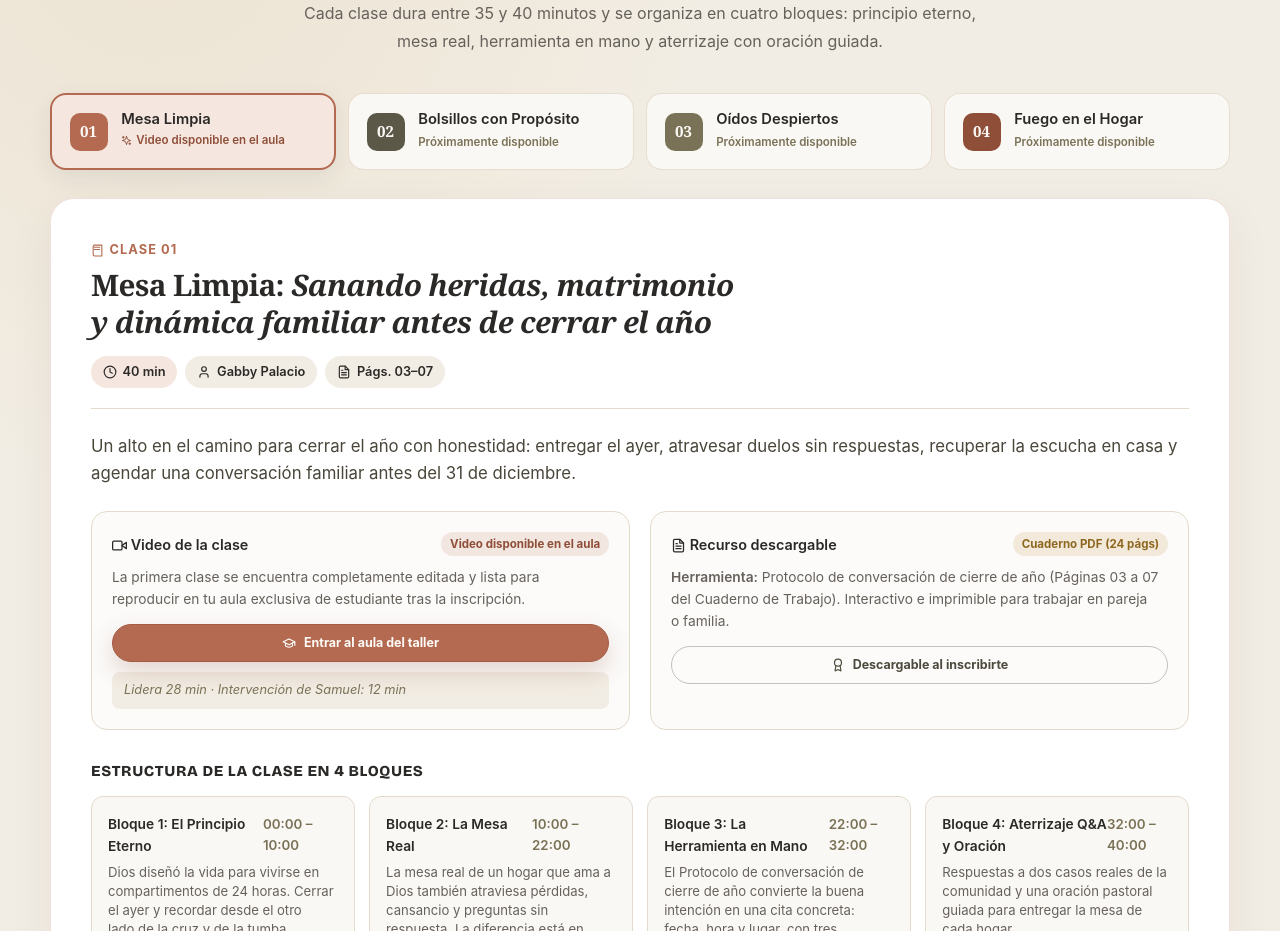
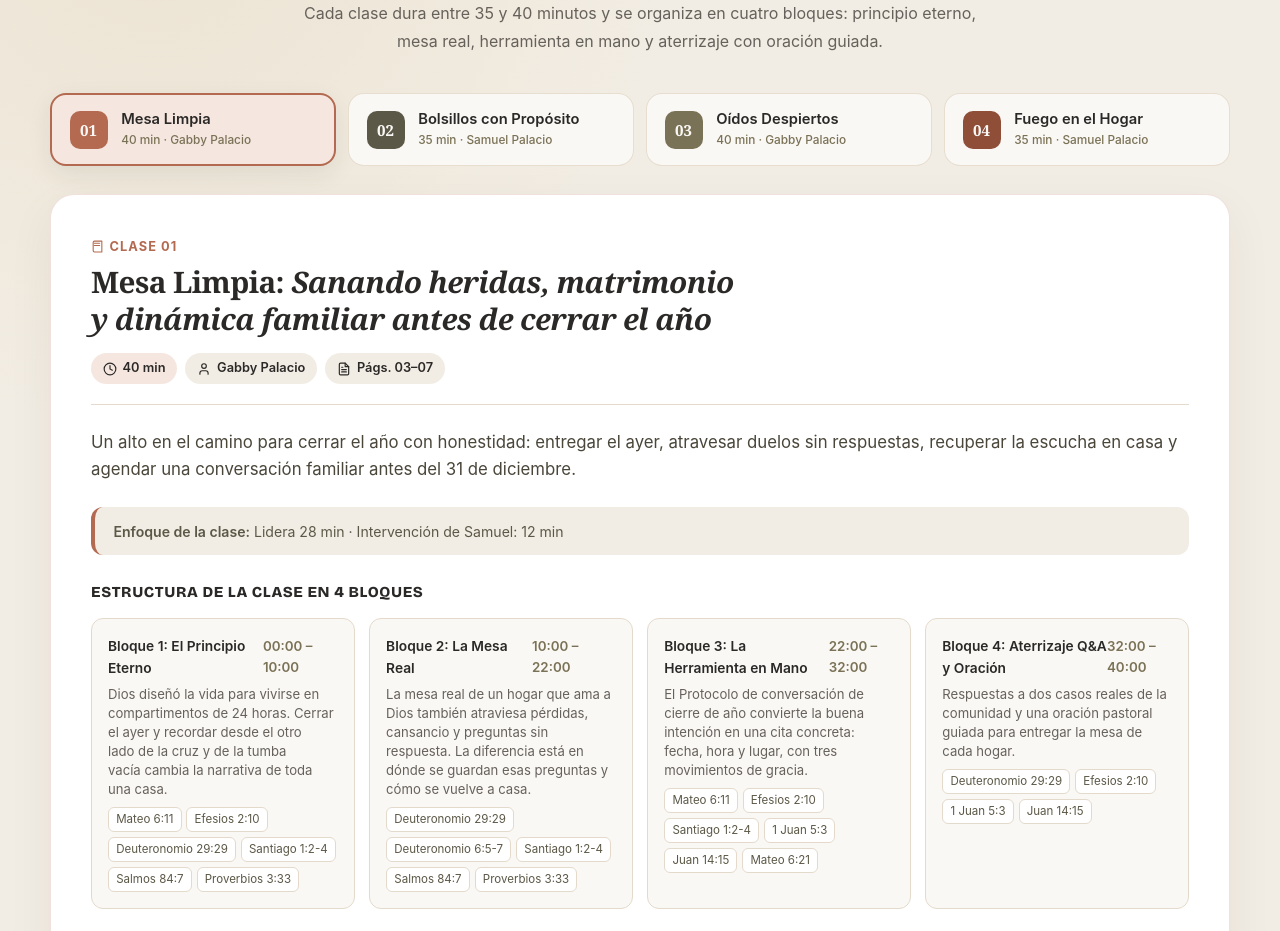
Before and after one commit to rpmministry/wisdom-academy-platform, a Next.js app: page /paz-en-la-mesa in a window 1280 px wide. Shown: the part 2380-3311 px from the top of the page. Built offline with nearby package versions, Linux system fonts and the light colour scheme; no server answers.

Commit message:
fix(landing): quitar tarjeta de video de clase 1 y descarga del manual en el programa pedagogico

```diff
--- a/src/components/paz/PazClassesShowcase.tsx
+++ b/src/components/paz/PazClassesShowcase.tsx
@@ -1,10 +1,8 @@
 'use client';
 
 import React, { useState } from 'react';
-import Link from 'next/link';
 import { WisdomIcon } from '@/components/ui/WisdomIcon';
 import { PAZ_CLASSES, type PazClass } from '@/lib/paz-en-la-mesa/content';
-import { pazPublicConfig } from '@/lib/paz-en-la-mesa/config';
 
 export interface PazClassesShowcaseProps {
   className?: string;
@@ -13,13 +11,6 @@ export interface PazClassesShowcaseProps {
 export function PazClassesShowcase({ className = '' }: PazClassesShowcaseProps) {
   const [selectedClassNum, setSelectedClassNum] = useState<number>(1);
   const selectedClass = PAZ_CLASSES.find((c) => c.number === selectedClassNum) || PAZ_CLASSES[0];
-
-  const classVideoStatus = (num: number) => {
-    if (num === 1) {
-      return { label: 'Video disponible en el aula', available: true, ready: true };
-    }
-    return { label: 'Próximamente disponible', available: false, ready: false };
-  };
 
   return (
     <div className={`paz-classes-showcase ${className}`.trim()}>
@@ -36,7 +27,6 @@ export function PazClassesShowcase({ className = '' }: PazClassesShowcaseProps)
       >
         {PAZ_CLASSES.map((item) => {
           const isSelected = item.number === selectedClassNum;
-          const status = classVideoStatus(item.number);
           return (
             <button
               key={item.key}
@@ -92,17 +82,14 @@ export function PazClassesShowcase({ className = '' }: PazClassesShowcaseProps)
                 </strong>
                 <span
                   style={{
-                    display: 'inline-flex',
-                    alignItems: 'center',
-                    gap: '0.25rem',
-                    fontSize: '0.72rem',
-                    color: status.ready ? '#8f4e38' : '#7a7256',
-                    fontWeight: 600,
+                    display: 'block',
+                    fontSize: '0.74rem',
+                    color: '#7a7256',
+                    fontWeight: 500,
                     marginTop: '0.2rem',
                   }}
                 >
-                  {status.ready && <WisdomIcon name="sparkles" size={11} />}
-                  {status.label}
+                  {item.durationLabel} · {item.leader}
                 </span>
               </div>
             </button>
@@ -221,127 +208,20 @@ export function PazClassesShowcase({ className = '' }: PazClassesShowcaseProps)
           {selectedClass.summary}
         </p>
 
-        {/* Módulo de video y recursos de la clase */}
+        {/* Enfoque pedagógico del anfitrión */}
         <div
           style={{
-            display: 'grid',
-            gridTemplateColumns: 'repeat(auto-fit, minmax(280px, 1fr))',
-            gap: '1.25rem',
-            marginBottom: '2rem',
+            fontSize: '0.88rem',
+            color: '#5c5847',
+            padding: '0.85rem 1.15rem',
+            borderRadius: '12px',
+            background: '#f2ede4',
+            marginBottom: '1.75rem',
+            lineHeight: 1.5,
+            borderLeft: `4px solid ${selectedClass.accent}`,
           }}
         >
-          {/* Tarjeta de video */}
-          <div
-            style={{
-              padding: '1.25rem',
-              borderRadius: '16px',
-              background: '#fcfbfa',
-              border: '1px solid #e4dacb',
-            }}
-          >
-            <div
-              style={{
-                display: 'flex',
-                alignItems: 'center',
-                justifyContent: 'space-between',
-                marginBottom: '0.6rem',
-              }}
-            >
-              <strong style={{ fontSize: '0.9rem', color: '#2b2927' }}>
-                <WisdomIcon name="video" size={15} /> Video de la clase
-              </strong>
-              <span
-                style={{
-                  fontSize: '0.72rem',
-                  padding: '0.2rem 0.55rem',
-                  borderRadius: '999px',
-                  fontWeight: 700,
-                  background:
-                    selectedClass.number === 1
-                      ? 'rgba(179,106,80,0.15)'
-                      : 'rgba(92,88,71,0.12)',
-                  color:
-                    selectedClass.number === 1 ? '#8f4e38' : '#5c5847',
-                }}
-              >
-                {selectedClass.number === 1
-                  ? 'Video disponible en el aula'
-                  : 'Próximamente'}
-              </span>
-            </div>
-            <p style={{ fontSize: '0.86rem', color: '#66615b', margin: '0 0 0.85rem 0' }}>
-              {selectedClass.number === 1
-                ? 'La primera clase se encuentra completamente editada y lista para reproducir en tu aula exclusiva de estudiante tras la inscripción.'
-                : 'Clase grabada con Samuel y Gabby Palacio. Se liberará oficialmente con el estreno del taller.'}
-            </p>
-            {selectedClass.number === 1 ? (
-              <Link
-                href="/cursos/paz-en-la-mesa"
-                className="paz-btn paz-btn--primary paz-btn--small"
-                style={{ width: '100%', marginBottom: '0.65rem' }}
-              >
-                <WisdomIcon name="graduation-cap" size={14} /> Entrar al aula del taller
-              </Link>
-            ) : null}
-            <div
-              style={{
-                fontSize: '0.8rem',
-                color: '#7a7256',
-                fontStyle: 'italic',
-                padding: '0.5rem 0.75rem',
-                borderRadius: '8px',
-                background: '#f2ede4',
-              }}
-            >
-              {selectedClass.leaderDetail}
-            </div>
-          </div>
-
-          {/* Tarjeta de recursos descargables */}
-          <div
-            style={{
-              padding: '1.25rem',
-              borderRadius: '16px',
-              background: '#fcfbfa',
-              border: '1px solid #e4dacb',
-            }}
-          >
-            <div
-              style={{
-                display: 'flex',
-                alignItems: 'center',
-                justifyContent: 'space-between',
-                marginBottom: '0.6rem',
-              }}
-            >
-              <strong style={{ fontSize: '0.9rem', color: '#2b2927' }}>
-                <WisdomIcon name="file-text" size={15} /> Recurso descargable
-              </strong>
-              <span
-                style={{
-                  fontSize: '0.72rem',
-                  padding: '0.2rem 0.55rem',
-                  borderRadius: '999px',
-                  fontWeight: 700,
-                  background: 'rgba(197,160,89,0.2)',
-                  color: '#8f6820',
-                }}
-              >
-                Cuaderno PDF (24 págs)
-              </span>
-            </div>
-            <p style={{ fontSize: '0.86rem', color: '#66615b', margin: '0 0 0.85rem 0' }}>
-              <strong>Herramienta:</strong> {selectedClass.tool} ({selectedClass.toolPages}).
-              Interactivo e imprimible para trabajar en pareja o familia.
-            </p>
-            <a
-              href="#inscripcion"
-              className="paz-btn paz-btn--ghost paz-btn--small"
-              style={{ width: '100%' }}
-            >
-              <WisdomIcon name="award" size={14} /> Descargable al inscribirte
-            </a>
-          </div>
+          <strong>Enfoque de la clase:</strong> {selectedClass.leaderDetail}
         </div>
 
         {/* Bloques de la clase */}
```
